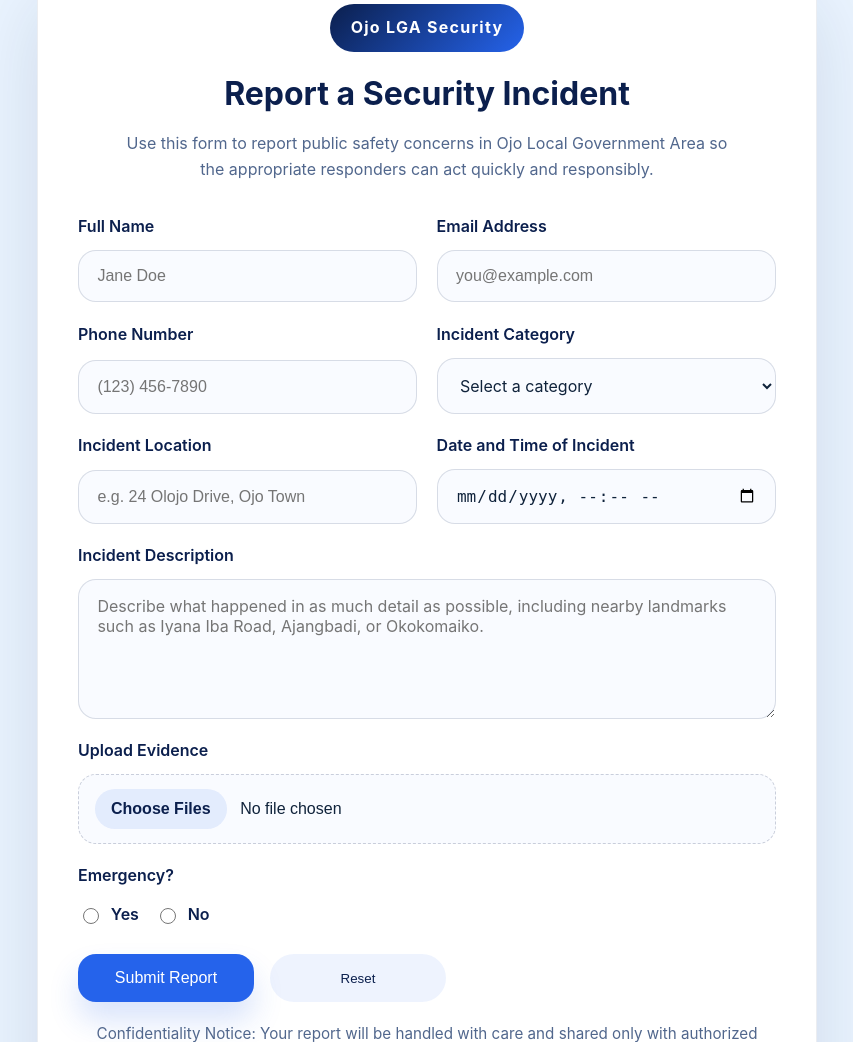
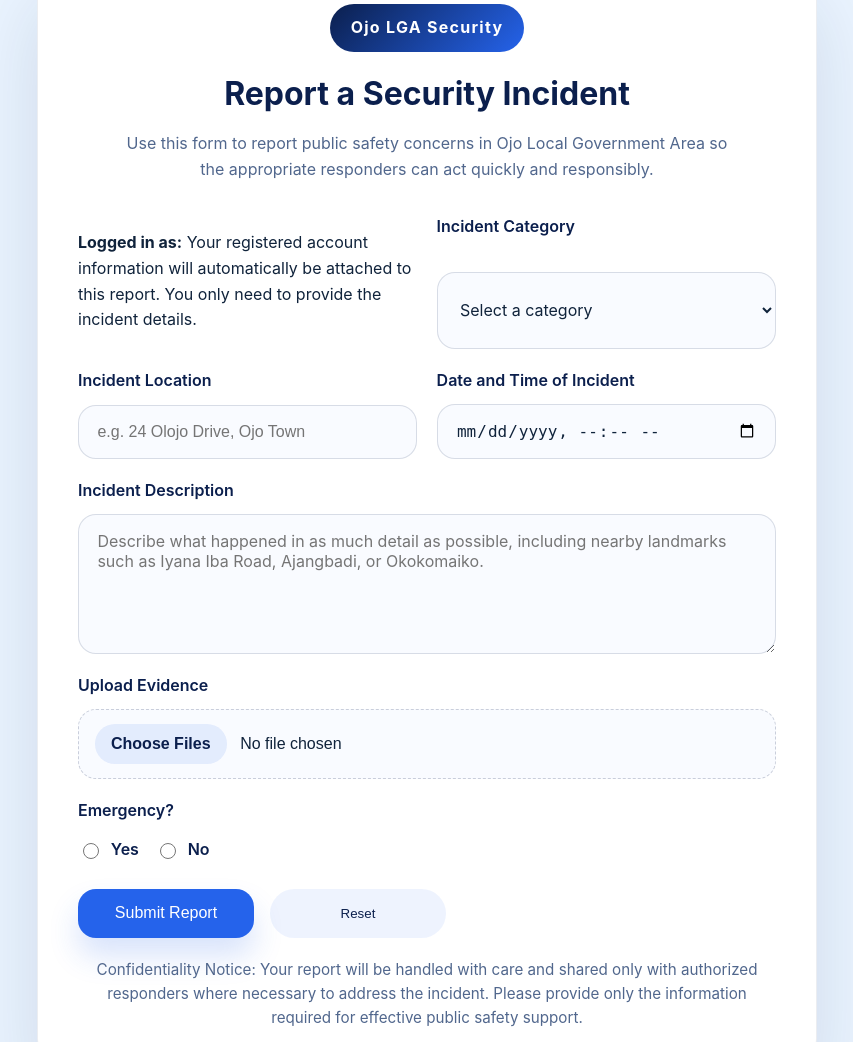
Before and after one commit to lubaabah24/Community-Security-Incident-Reporting-System, a PHP site: page /pages/report.php in a window 1280 px wide. Shown: the part 134-1176 px from the top of the page, without its empty margins (213-1066 px from the left). Run offline with PHP 8.4, Linux system fonts and the light colour scheme.

Commit message:
Updated registration, report and feedback forms

```diff
--- a/pages/login.php
+++ b/pages/login.php
@@ -1,6 +1,6 @@
 <?php
 include_once '../config.php';
-
+session_start();
 $error = '';
 
 if ($_SERVER['REQUEST_METHOD'] === 'POST') {
--- a/pages/report.php
+++ b/pages/report.php
@@ -103,20 +103,10 @@ if ($_SERVER['REQUEST_METHOD'] === 'POST') {
                     <div class="form-error"><?php echo htmlspecialchars($error); ?></div>
                 <?php endif; ?>
                 <div class="report-form-grid">
-                    <div class="form-group">
-                        <label for="full-name">Full Name</label>
-                        <input type="text" id="full-name" name="full-name" placeholder="Jane Doe" required>
-                    </div>
 
-                    <div class="form-group">
-                        <label for="email">Email Address</label>
-                        <input type="email" id="email" name="email" placeholder="you@example.com" required>
-                    </div>
-
-                    <div class="form-group">
-                        <label for="phone">Phone Number</label>
-                        <input type="tel" id="phone" name="phone" inputmode="tel" placeholder="(123) 456-7890" required>
-                    </div>
+<div class="form-info">
+    <p><strong>Logged in as:</strong> Your registered account information will automatically be attached to this report. You only need to provide the incident details.</p>
+</div>
 
                     <div class="form-group">
                         <label for="incident-category">Incident Category</label>
```
Also changed, not shown: pages/feedback.php (+0 -14 lines), pages/register.php (+9 -10 lines), uploads/evidence_6a59ecaba73168.82551481.jpeg (added), uploads/evidence_6a5da91c7b29e7.70328301.jpeg (added).
